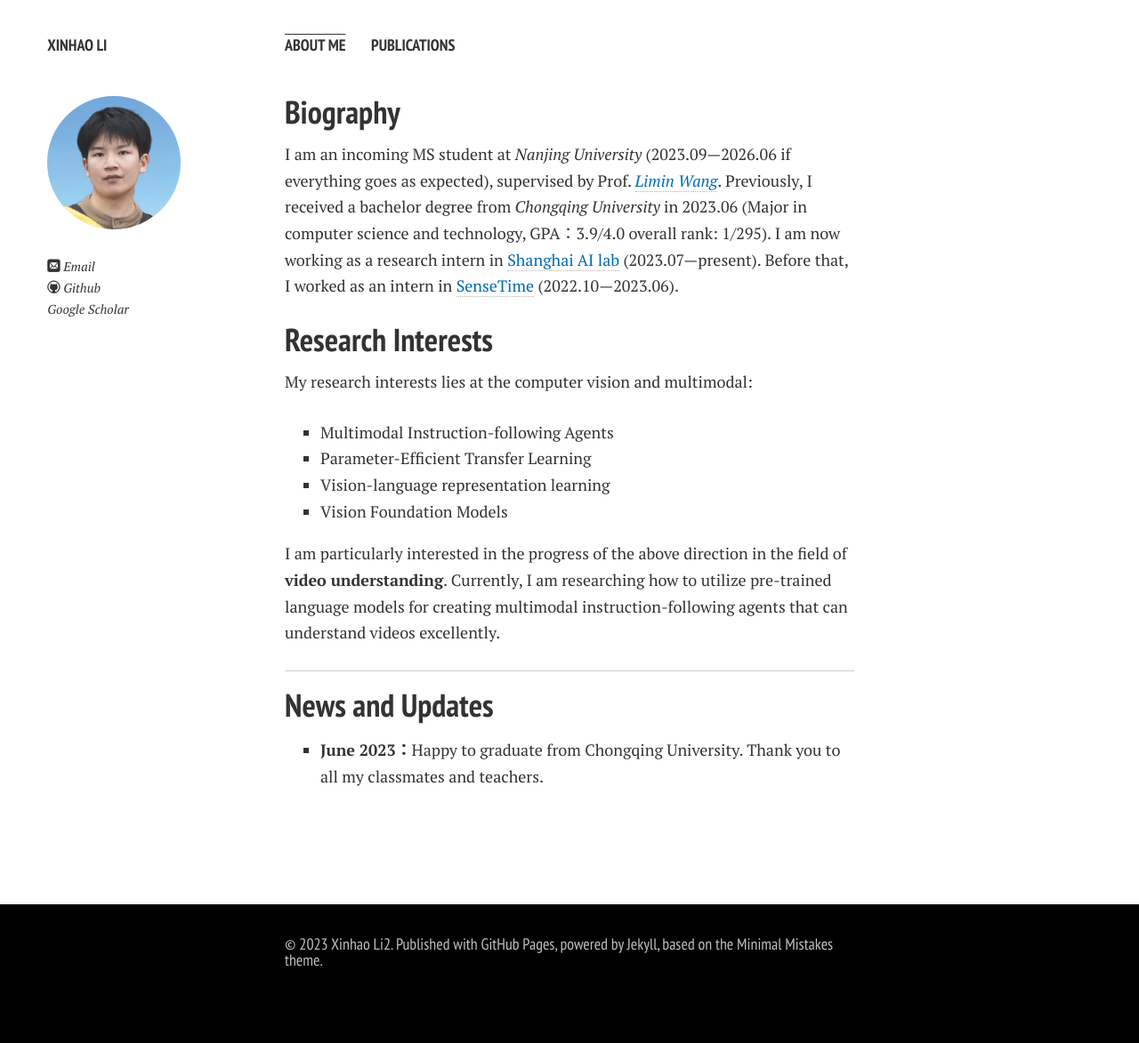
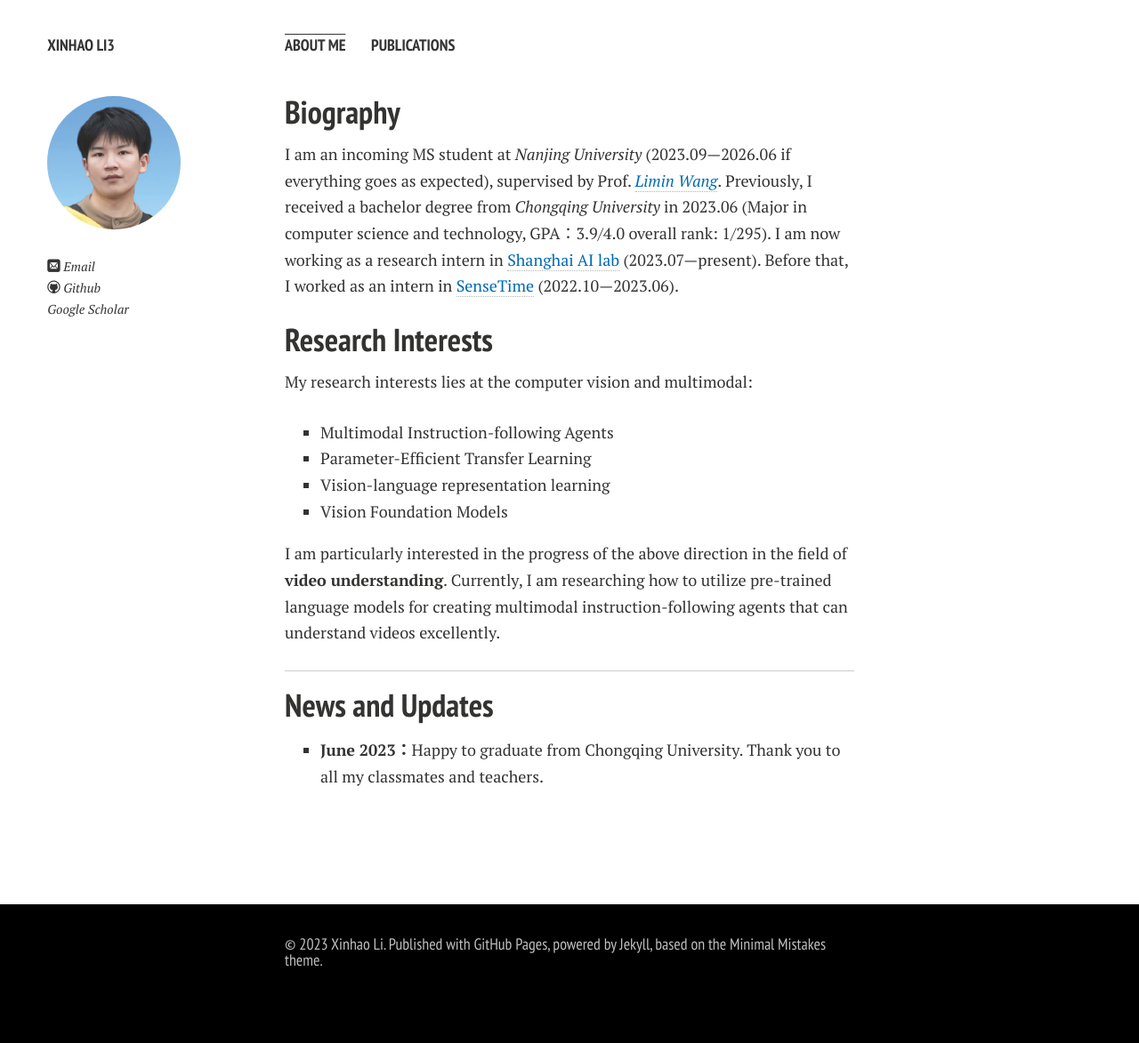
Before and after one commit to leexinhao/leexinhao.github.io, a Jekyll site: the page built from index.md, in a window 1280 px wide. Shown: the whole page at 89% size. Built offline with Jekyll 4.4.1, drawn with Linux system fonts in a browser that asks for light colours; nearby versions of some CDN libraries; comment, search, counter and statistics services are not loaded; a style sheet for code colours, icons or effects is not loaded; our own code applies the rules of GitHub Pages for plain Markdown files.

Commit message:
remove info

```diff
--- a/_config.yml
+++ b/_config.yml
@@ -1,4 +1,4 @@
-title: Xinhao Li
+title: Xinhao Li3
 # tagline: Don’t dwell on the past.
 description: Don’t dwell on the past.
 #Comment out url when working locally to resolve base urls correctly
@@ -6,7 +6,7 @@ url: https://leexinhao.github.io
 
 # Owner/author information
 owner:
-  name: Xinhao Li2
+  name: Xinhao Li
   avatar: xinhao.png
 #  bio:
   email: xinhaoli00@outlook.com
```
